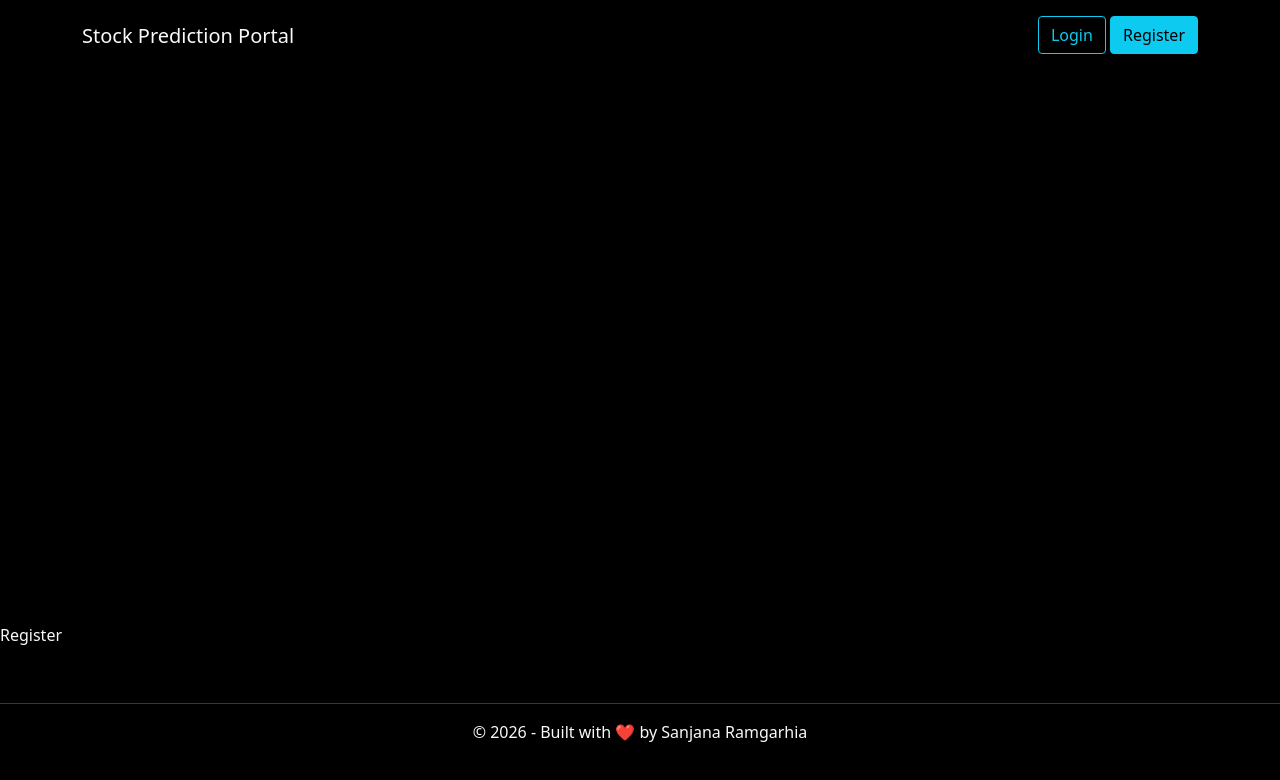
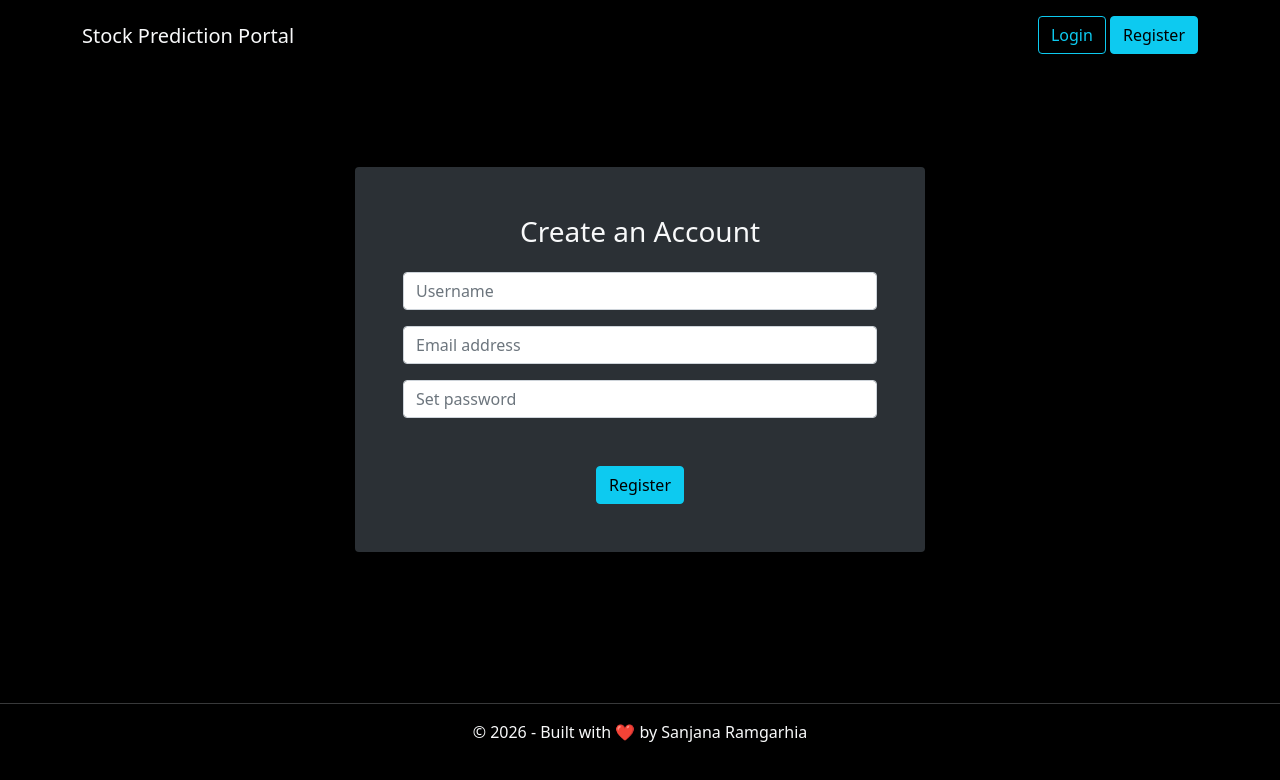
Before and after one commit to sanjanaramgarhia/Stock-Prediction-Portal-Django-React, a React (Vite) app in the folder frontend-react/: page /register in a window 1280 px wide. Shown: the top 780 px of the page. Built offline with nearby package versions, Linux system fonts and the light colour scheme.

Commit message:
Registration Form UI

```diff
--- a/frontend-react/src/components/Register.jsx
+++ b/frontend-react/src/components/Register.jsx
@@ -1,8 +1,34 @@
-import React from 'react'
+import React, { useState } from 'react'
 
 const Register = () => {
+    const [username, setUsername] = useState('')
+    const [email, setEmail] = useState('')
+    const [password, setPassword] = useState('')
+
+    const handleRegistration = (e) => {
+        e.preventDefault();
+
+        const userData = {
+            username, email, password
+        }
+        console.log('userData==>', userData)
+    }
     return (
-        <div className='text-light'>Register</div>
+        <>
+            <div className='container'>
+                <div className="row justify-content-center">
+                    <div className="col-md-6 bg-light-dark p-5 rounded">
+                        <h3 className='text-light text-center mb-4'>Create an Account</h3>
+                        <form onSubmit={handleRegistration}>
+                            <input type="text" className='form-control mb-3' placeholder='Username' value={username} onChange={(e) => setUsername(e.target.value)} />
+                            <input type="email" className='form-control mb-3' placeholder='Email address' value={email} onChange={(e) => setEmail(e.target.value)} />
+                            <input type="password" className='form-control mb-5' placeholder='Set password' value={password} onChange={(e) => setPassword(e.target.value)} />
+                            <button type='submit' className='btn btn-info d-block mx-auto'>Register</button>
+                        </form>
+                    </div>
+                </div>
+            </div>
+        </>
     )
 }
 
```
